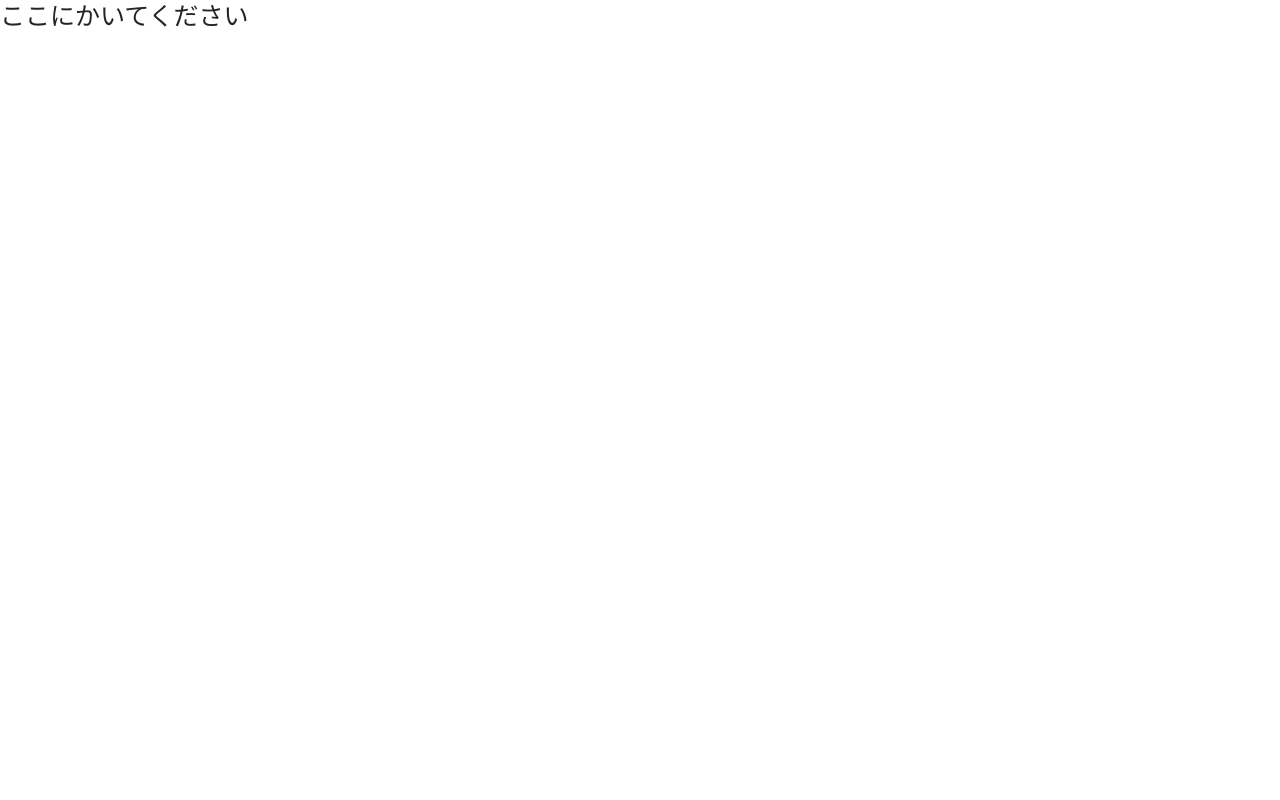
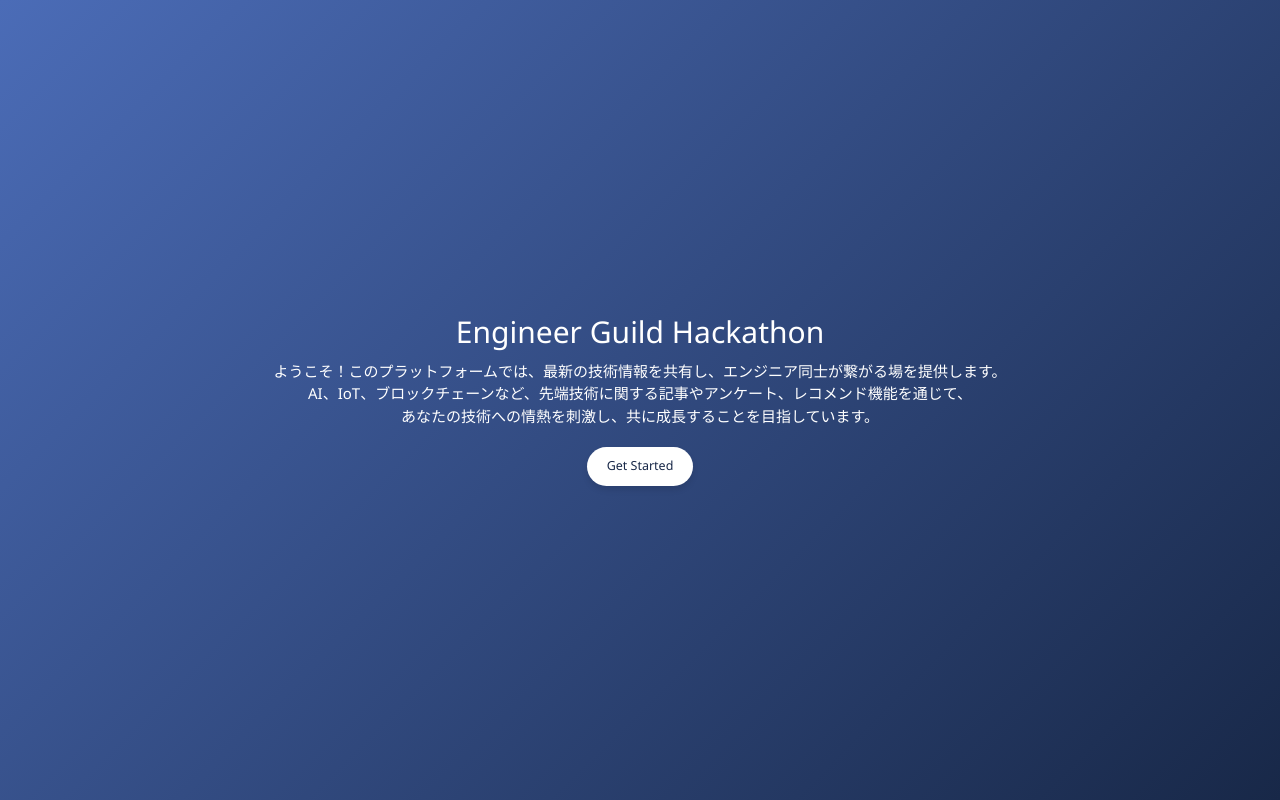
Before and after one commit to nishikoaaa/engineer-guild-hackathon, a React (Create React App) app in the folder frontend/: page / in a window 1280 px wide. Built offline with nearby package versions, Linux system fonts and the light colour scheme.

Commit message:
ウェルカムページ更新

```diff
--- a/frontend/src/pages/Welcome.tsx
+++ b/frontend/src/pages/Welcome.tsx
@@ -1,12 +1,55 @@
-import React, { useEffect, useState } from "react";
+import React from "react";
 
 const WelcomePage: React.FC = () => {
-
-    return (
-        <div className="welcome-container">
-            <h1>ここにかいてください</h1>
-        </div>
-    );
+  return (
+    <div
+      className="welcome-container"
+      style={{
+        minHeight: "100vh",
+        display: "flex",
+        flexDirection: "column",
+        alignItems: "center",
+        justifyContent: "center",
+        background: "linear-gradient(135deg, #4b6cb7 0%, #182848 100%)",
+        color: "#fff",
+        textAlign: "center",
+        padding: "2rem",
+        fontFamily: "'Segoe UI', Tahoma, Geneva, Verdana, sans-serif"
+      }}
+    >
+      <h1 style={{ fontSize: "3rem", marginBottom: "1rem" }}>
+        Engineer Guild Hackathon
+      </h1>
+      <p style={{ fontSize: "1.5rem", maxWidth: "800px", marginBottom: "2rem" }}>
+        ようこそ！このプラットフォームでは、最新の技術情報を共有し、エンジニア同士が繋がる場を提供します。<br />
+        AI、IoT、ブロックチェーンなど、先端技術に関する記事やアンケート、レコメンド機能を通じて、<br />
+        あなたの技術への情熱を刺激し、共に成長することを目指しています。
+      </p>
+      <button
+        style={{
+          padding: "1rem 2rem",
+          fontSize: "1.25rem",
+          borderRadius: "30px",
+          border: "none",
+          backgroundColor: "#fff",
+          color: "#182848",
+          cursor: "pointer",
+          boxShadow: "0 4px 6px rgba(0, 0, 0, 0.1)",
+          transition: "background-color 0.3s, transform 0.3s"
+        }}
+        onMouseEnter={e => {
+          (e.currentTarget as HTMLButtonElement).style.backgroundColor = "#f0f0f0";
+          (e.currentTarget as HTMLButtonElement).style.transform = "scale(1.05)";
+        }}
+        onMouseLeave={e => {
+          (e.currentTarget as HTMLButtonElement).style.backgroundColor = "#fff";
+          (e.currentTarget as HTMLButtonElement).style.transform = "scale(1)";
+        }}
+      >
+        Get Started
+      </button>
+    </div>
+  );
 };
 
 export default WelcomePage;
```
